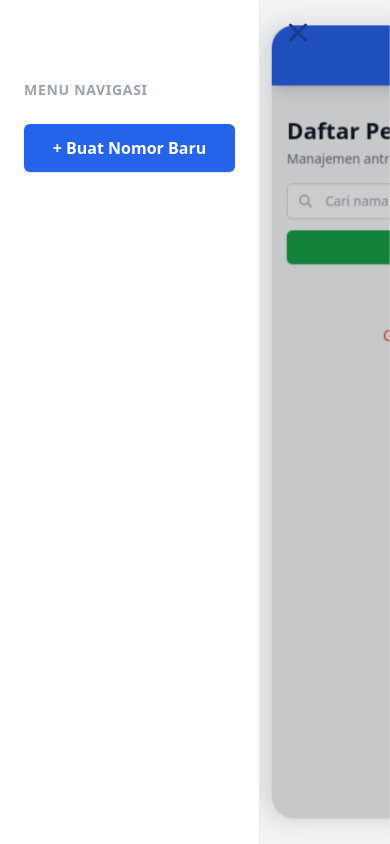
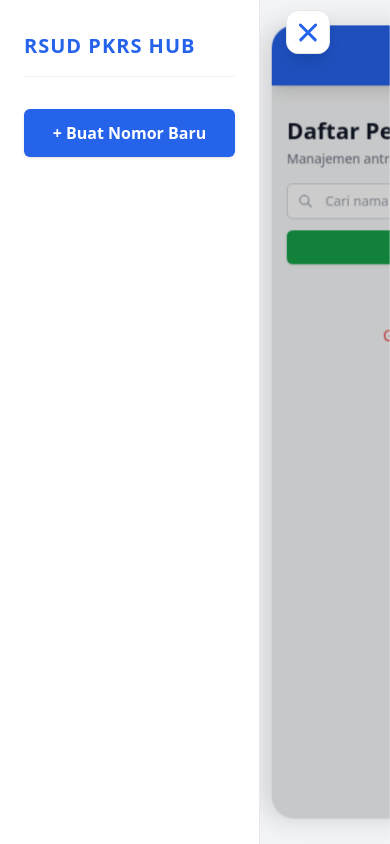
Before and after one commit to IndoAwetZ/sistem-nomor-pkrs, a plain HTML site: page index.html in a window 390 px wide. Both pictures are taken after a click on the element 38 px from the left and 32 px from the top of the page. Drawn offline with nearby package versions, Linux system fonts and the light colour scheme; no server answers.

Commit message:
update index

```diff
--- a/index.html
+++ b/index.html
@@ -9,7 +9,7 @@
         /* --- EFEK HOVER KARTU --- */
         .card-hover:hover { transform: translateY(-2px); transition: all 0.2s ease-in-out; }
 
-        /* --- CSS HAMBURGER & PUSH EFFECT (DIADAPTASI DARI CODEFRONTS) --- */
+        /* --- CSS HAMBURGER & PUSH EFFECT --- */
         .chm-04, .chm-04 *, .chm-04 *::before, .chm-04 *::after { box-sizing: border-box; }
         .chm-04 {
             min-height: 100vh; display: grid; place-items: stretch; position: relative; overflow: hidden;
@@ -33,9 +33,20 @@
         /* Tombol Hamburger (Khusus Mobile) */
         .chm-04__trg {
             position: absolute; top: 10px; left: 16px; z-index: 60; width: 44px; height: 44px;
-            cursor: pointer; display: grid; place-items: center; transition: transform .5s;
+            cursor: pointer; display: grid; place-items: center;
+            transition: all .5s cubic-bezier(.16,1,.3,1);
+            border-radius: 12px;
+            background: transparent;
+            border: 1px solid transparent;
         }
-        .chm-04.is-pushed .chm-04__trg { transform: translateX(260px); }
+
+        /* PERUBAHAN 1: Saat pushed, tombol X mendapat BOX (Latar Putih, Border, Bayangan) */
+        .chm-04.is-pushed .chm-04__trg {
+            transform: translateX(270px); /* Diberi jarak 10px dari batas sidebar */
+            background: #ffffff;
+            border: 1px solid #e5e7eb;
+            box-shadow: 0 10px 15px -3px rgba(0,0,0,0.1);
+        }
 
         /* Garis Hamburger */
         .chm-04__b { width: 24px; height: 14px; position: relative; }
@@ -48,8 +59,8 @@
         .chm-04__b i:nth-child(2) { top: 6px; }
         .chm-04__b i:nth-child(3) { top: 12px; }
 
-        /* Animasi Hamburger menjadi 'X' berwarna gelap */
-        .chm-04.is-pushed .chm-04__b i { background: #1e3a8a; }
+        /* Animasi Hamburger menjadi 'X' */
+        .chm-04.is-pushed .chm-04__b i { background: #2563eb; } /* Warna X Biru agar kontras di box putih */
         .chm-04.is-pushed .chm-04__b i:nth-child(1) { transform: translateY(6px) rotate(45deg); }
         .chm-04.is-pushed .chm-04__b i:nth-child(2) { opacity: 0; }
         .chm-04.is-pushed .chm-04__b i:nth-child(3) { transform: translateY(-6px) rotate(-45deg); }
@@ -59,33 +70,36 @@
             position: absolute; top: 0; left: 0; height: 100%; width: 260px; z-index: 40;
             background: #ffffff; border-right: 1px solid #e5e7eb;
             transform: translateX(-100%); transition: transform .65s cubic-bezier(.16,1,.3,1);
-            padding: 80px 24px 24px; display: flex; flex-direction: column;
+            padding: 24px; /* Padding disesuaikan */
+            display: flex; flex-direction: column;
         }
         .chm-04.is-pushed .chm-04__sidebar { transform: translateX(0); }
     </style>
 </head>
 <body class="text-gray-800 font-sans antialiased">
 
-    <!-- ================= KERANGKA OFF-CANVAS CODEFRONTS ================= -->
     <div class="chm-04" id="appRoot">
         <div class="chm-04__scene">
 
-            <!-- Tombol Hamburger (Disembunyikan di layar besar/Desktop) -->
+            <!-- Tombol Hamburger / Close (Mengambang) -->
             <div class="chm-04__trg md:hidden" aria-label="Toggle sidebar" onclick="toggleSidebar()">
                 <div class="chm-04__b"><i></i><i></i><i></i></div>
             </div>
 
             <!-- Sidebar Mobile -->
             <aside class="chm-04__sidebar md:hidden">
-                <div class="space-y-4">
-                    <div class="text-sm font-bold text-gray-400 tracking-wider mb-6">MENU NAVIGASI</div>
+                <div class="space-y-4 pt-2">
+                    <!-- PERUBAHAN 2: Logo Dashboard di dalam Sidebar -->
+                    <div class="flex items-center mb-8 pb-4 border-b border-gray-100">
+                        <span class="text-blue-600 font-bold text-xl tracking-wider">RSUD PKRS HUB</span>
+                    </div>
 
                     <button onclick="bukaModalDanTutupSidebar()" class="w-full bg-blue-600 text-white px-4 py-3 rounded-md font-bold hover:bg-blue-700 shadow flex justify-center items-center transition-colors">
                         + Buat Nomor Baru
                     </button>
 
                     <!-- Panel Admin Khusus Mobile -->
-                    <div id="panelAdminMobile" class="hidden flex-col space-y-3 pt-6 border-t border-gray-100">
+                    <div id="panelAdminMobile" class="hidden flex-col space-y-3 pt-6 border-t border-gray-100 mt-6">
                         <span class="bg-yellow-100 text-yellow-800 text-xs font-bold px-3 py-2 rounded border border-yellow-300 text-center uppercase tracking-widest">Admin Mode</span>
                         <button onclick="prosesLogout()" class="w-full text-red-500 font-bold py-2 border border-red-100 hover:bg-red-50 rounded transition-colors">Logout</button>
                     </div>
@@ -100,7 +114,7 @@
                     <div class="max-w-7xl mx-auto px-4 sm:px-6 lg:px-8 h-full">
                         <div class="flex justify-center md:justify-between h-full items-center">
 
-                            <!-- Logo (Tengah di Mobile, Kiri di Desktop) -->
+                            <!-- Logo Desktop / Tengah Mobile -->
                             <div class="flex-shrink-0 flex items-center pl-8 md:pl-0">
                                 <span class="text-white font-bold text-xl tracking-wider">RSUD PKRS HUB</span>
                             </div>
@@ -170,9 +184,8 @@
             </div>
         </div>
     </div>
-    <!-- ================= END KERANGKA OFF-CANVAS ================= -->
 
-    <!-- ================= MODAL TAMBAH DATA (Di Luar Kerangka agar overlay aman) ================= -->
+    <!-- ================= MODAL TAMBAH DATA ================= -->
     <div id="modalTambah" class="hidden fixed inset-0 z-[100] bg-gray-900 bg-opacity-60 overflow-y-auto h-full w-full flex items-center justify-center transition-opacity">
         <div class="bg-white p-6 rounded-xl shadow-2xl w-full max-w-md mx-4 relative">
             <h3 class="text-xl font-bold text-gray-900 mb-4">Buat Nomor PKRS Baru</h3>
```
